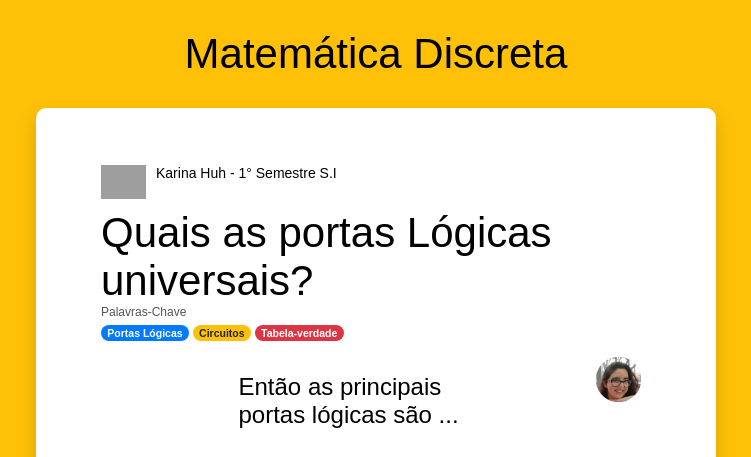
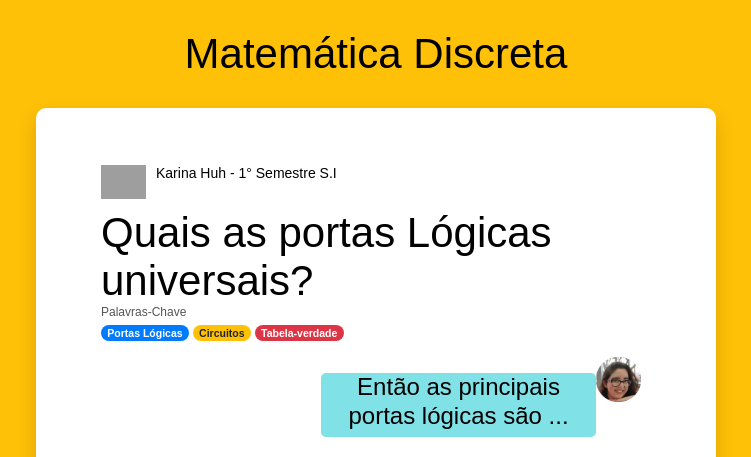
Before and after one commit to andrecasaes/EmSuma, a plain HTML site: page forum.html in a window 1280 px wide. Shown: the top 457 px of the page, without its empty margins (264-1015 px from the left). Drawn offline with nearby package versions, Linux system fonts and the light colour scheme; grey boxes are pictures that could not be loaded; a script that the page names is missing.

Commit message:
Update forum.html

```diff
--- a/forum.html
+++ b/forum.html
@@ -3,8 +3,7 @@
     <head>
         <meta charset="UTF-8">
         <meta name="viewport" content="width=device-width, initial-scale=1, shrink-to-fit=no">
-        <link href="feed.css" rel="stylesheet" media="all">
-        <script src="forum.js"></script>
+        <link href="forum.css" rel="stylesheet" media="all">
     </head>
     <body>
             <div class="page-wrapper bg-yellow font-poppins">
```
